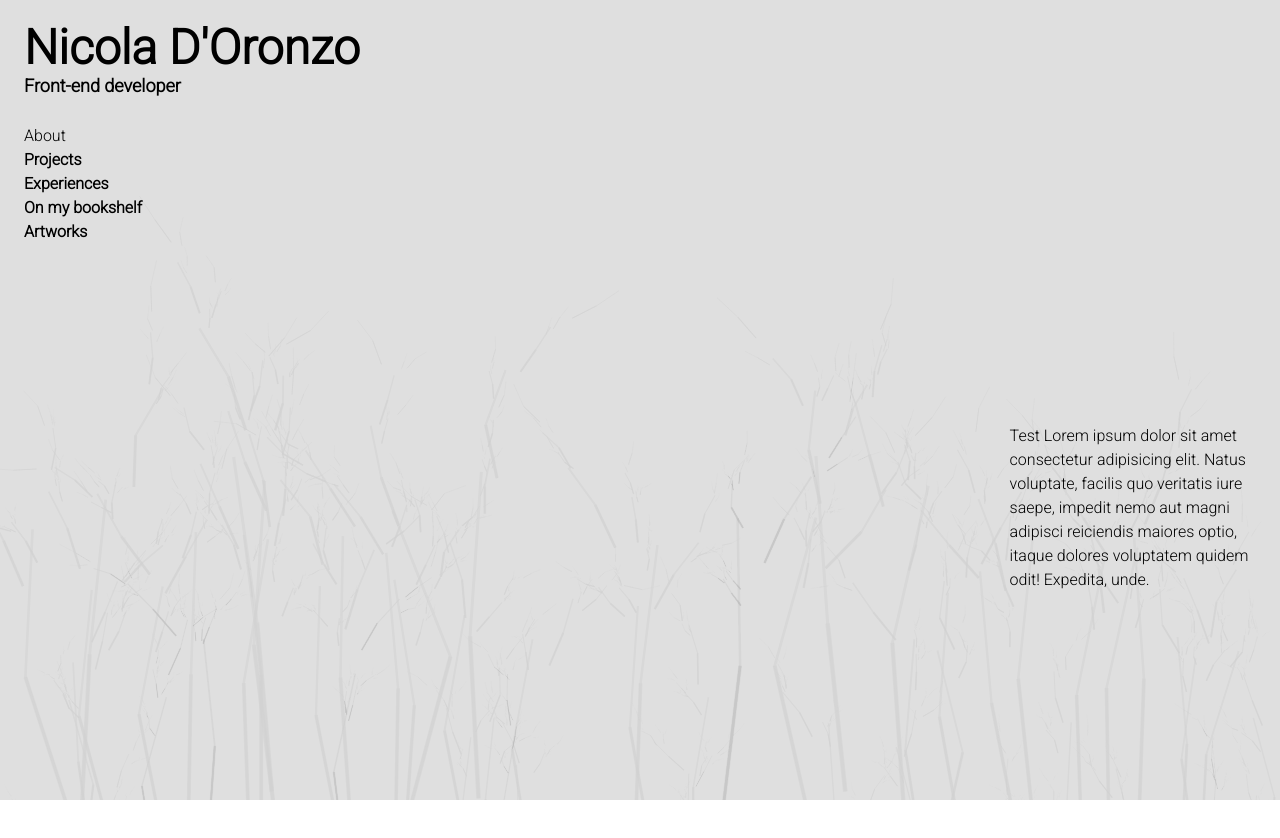
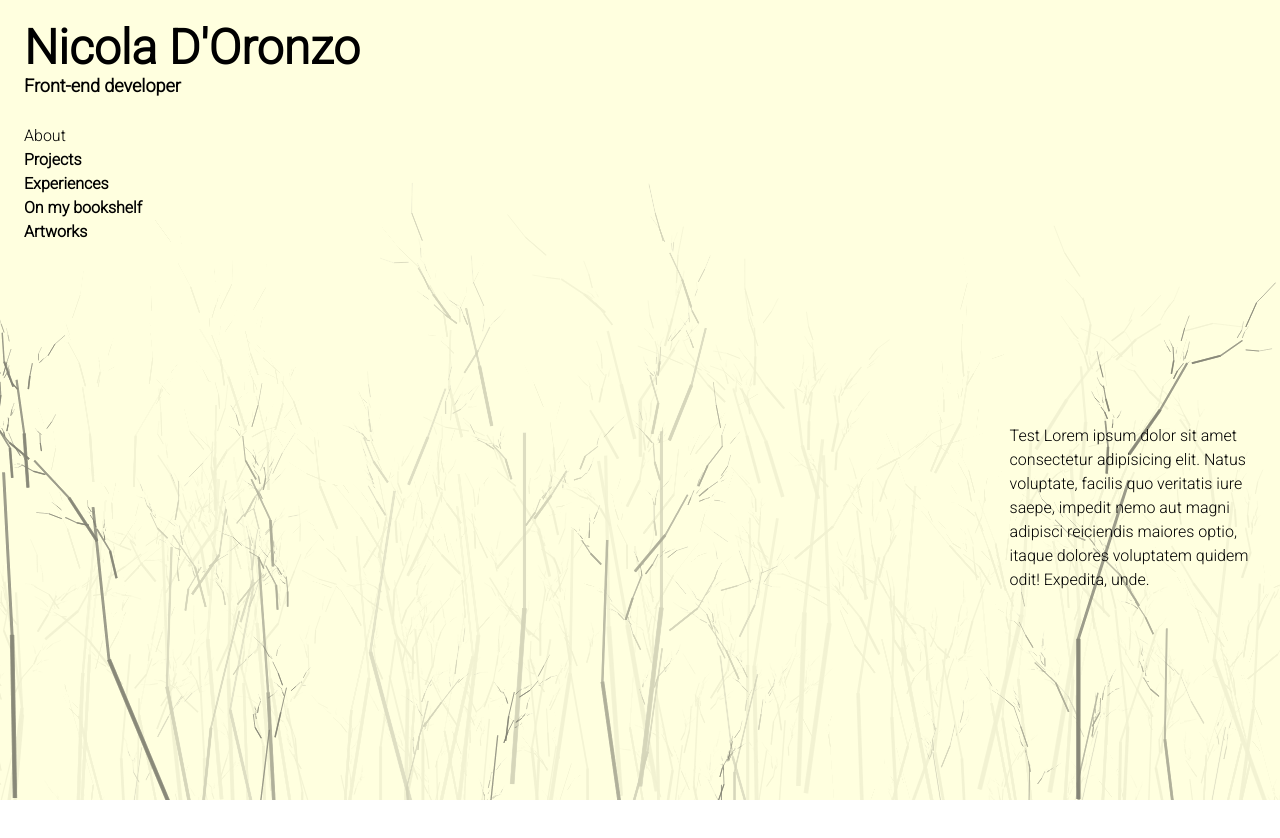
Before and after one commit to DylanBob211/my-portfolio, a Next.js app: page / in a window 1280 px wide. Shown: the top 838 px of the page. Built offline with nearby package versions, Linux system fonts and the light colour scheme.

Commit message:
add different animation for different pages

```diff
--- a/app/helpers/hooks.ts
+++ b/app/helpers/hooks.ts
@@ -5,3 +5,13 @@ export function useLiveRef<T>(value: T) {
     ref.current = value;
     return ref;
 }
+
+export function useChange<T>(value: T, equalityFn: (a: T, b: T) => boolean = Object.is): [T, T | null] {
+    const previous = useRef<T | null>(null);
+    const current = useRef<T>(value);
+    if (!equalityFn(current.current, value)) {
+        previous.current = JSON.parse(JSON.stringify(current.current));
+        current.current = value;
+    }
+    return [current.current, previous.current]
+}
--- /dev/null
+++ b/app/helpers/math.ts
@@ -0,0 +1,11 @@
+export function clamp(val: number, min: number, max: number) {
+    return Math.min(Math.max(val, min), max)
+}
+
+export function lerp(a: number, b: number, alpha: number) {
+    return a + alpha * (b - a)
+}
+
+export function normalize(val: number, max: number, min: number) {
+    return (val - min) / (max - min);
+};
--- /dev/null
+++ b/app/helpers/types.ts
@@ -0,0 +1,5 @@
+export function isObject(a: unknown): a is Record<string, any> {
+    return typeof a === 'object' &&
+        !Array.isArray(a) &&
+        a !== null
+}
--- a/app/ui/background/Background.tsx
+++ b/app/ui/background/Background.tsx
@@ -1,10 +1,15 @@
 "use client"
+import { useChange } from "@/app/helpers/hooks";
+import { clamp, lerp, normalize } from "@/app/helpers/math";
+import { isObject } from "@/app/helpers/types";
+import { usePathname } from "next/navigation";
 import { useCanvas } from "../../helpers/canvas";
-import { Tree } from "./treeAnimation";
+import { AnimationSettings, Tree } from "./treeAnimation";
 
-export default function Background() {
-    const canvasRef = useCanvas(({ context, width, height, frameCount }) => Tree.drawScene(context, {
-        width, height, frameCount, treeParams: {
+type SceneAnimationSettings = Omit<AnimationSettings, 'width' | 'height' | 'frameCount'> & { refreshRate: number };
+const animationsForPath: Record<string, SceneAnimationSettings> = {
+    '/': {
+        treeParams: {
             levels: 3,
             height: (height: number) => height / 3,
             width: 5,
@@ -12,17 +17,131 @@ export default function Background() {
             sectionedBranching: true,
             branchSections: 3,
             grassEffect: true,
+            color: { r: 20, g: 20, b: 20, a: .8 },
+            mainBranchAngleVariation: 5,
+        }, sceneParams: {
+            treesAmount: (width: number) => Math.floor(width / (100 * window.devicePixelRatio)),
+            clearColor: { r: 255, g: 246, b: 219, a: .03 },
+            randomTreeDistributionFactor: 50,
+            depth: 10,
+            treeDrawingFrameRate: 50,
+            treeDrawingFrameRateStutter: 50,
+        },
+        refreshRate: 1,
+    },
+    '/projects': {
+        treeParams: {
+            levels: 4,
+            height: (height: number) => height / 2,
+            width: 5,
+            branchesAngleVariation: 50,
+            sectionedBranching: true,
+            branchSections: 10,
+            grassEffect: true,
+            color: { r: 20, g: 20, b: 20, a: .8 },
+            mainBranchAngleVariation: 2,
+        }, sceneParams: {
+            treesAmount: () => 1,
+            clearColor: { r: 255, g: 255, b: 255, a: .5 },
+            randomTreeDistributionFactor: 0,
+            depth: 1,
+            treeDrawingFrameRate: 1,
+            treeDrawingFrameRateStutter: 0,
+        },
+        refreshRate: 1,
+    },
+    '/experiences': {
+        treeParams: {
+            levels: 5,
+            height: (height: number) => height / 3,
+            width: 5,
+            branchesAngleVariation: 15,
+            sectionedBranching: false,
+            branchSections: 3,
+            grassEffect: false,
+            color: { r: 20, g: 20, b: 20, a: 1 },
+            mainBranchAngleVariation: 5,
+        }, sceneParams: {
+            treesAmount: () => 1,
+            clearColor: { r: 197, g: 207, b: 186, a: .01 },
+            randomTreeDistributionFactor: 25,
+            depth: 1,
+            treeDrawingFrameRate: 50,
+            treeDrawingFrameRateStutter: 50,
+        },
+        refreshRate: 1,
+    },
+    '/bookshelf': {
+        treeParams: {
+            levels: 5,
+            height: (height: number) => height / 4,
+            width: 3,
+            branchesAngleVariation: 40,
+            sectionedBranching: false,
+            branchSections: 3,
+            grassEffect: false,
+            color: { r: 20, g: 20, b: 20, a: 1 },
+            mainBranchAngleVariation: 3,
+        }, sceneParams: {
+            treesAmount: (width: number) => Math.floor(width / (100 * window.devicePixelRatio)),
+            clearColor: { r: 200, g: 200, b: 200, a: .8 },
+            randomTreeDistributionFactor: 30,
+            depth: 10,
+            treeDrawingFrameRate: 1,
+            treeDrawingFrameRateStutter: 1,
+        },
+        refreshRate: 75
+    },
+    '/artworks': {
+        treeParams: {
+            levels: 4,
+            height: (height: number) => height * 0.2,
+            width: 4,
+            branchesAngleVariation: 5,
+            sectionedBranching: false,
+            branchSections: 3,
+            grassEffect: false,
             color: { r: 20, g: 20, b: 20, a: .5 },
             mainBranchAngleVariation: 5,
         }, sceneParams: {
             treesAmount: (width: number) => Math.floor(width / (100 * window.devicePixelRatio)),
-            clearColor: { r: 200, g: 200, b: 200, a: .03 },
-            randomTreeDistributionFactor: 50,
-            depth: 10,
-            treeDrawingFrameRate: 100,
-            treeDrawingFrameRateStutter: 50,
-        }
-    }));
+            clearColor: { r: 213, g: 228, b: 230, a: .2 },
+            randomTreeDistributionFactor: 0,
+            depth: 2,
+            treeDrawingFrameRate: 1,
+            treeDrawingFrameRateStutter: 0,
+        },
+        refreshRate: 1
+    },
+
+
+
+}
+
+function lerpRecursive(a: any, b: any, alpha: number, maxAlpha: number): any {
+    if (typeof a === 'number' && typeof b === 'number') return lerp(a, b, alpha);
+    if (typeof a === 'boolean' && typeof b === 'boolean') return alpha >= maxAlpha / 2 ? b : a;
+    if (typeof a === 'function' && typeof b === 'function') return (...args: any[]) => lerpRecursive(a(args), b(args), alpha, maxAlpha);
+    if (isObject(a) && isObject(b)) return Object.keys(a).reduce((acc, key) => ({ ...acc, [key]: lerpRecursive(a[key], b[key], alpha, maxAlpha) }), {});
+    return b;
+}
+
+export default function Background() {
+    const path = usePathname();
+    const [currentPath, previousPath] = useChange(path);
+    const currentSettings = animationsForPath[currentPath];
+    const previousSettings = previousPath ? animationsForPath[previousPath] : currentSettings;
+    let currentFrameCount = 0;
+
+    const canvasRef = useCanvas(({ context, width, height, frameCount }) => {
+        currentFrameCount++;
+        const alpha = clamp(normalize(currentFrameCount, 100, 0), 0, 1);
+        const settings = lerpRecursive(previousSettings, currentSettings, alpha, 1);
+
+        return Tree.drawScene(context, {
+            width, height, frameCount, ...settings
+        })
+    }, { refreshRate: currentSettings.refreshRate || 1, refreshRateStutter: 0 });
 
     return <canvas className="fixed z-[-1]" ref={canvasRef}></canvas>
 }
```
